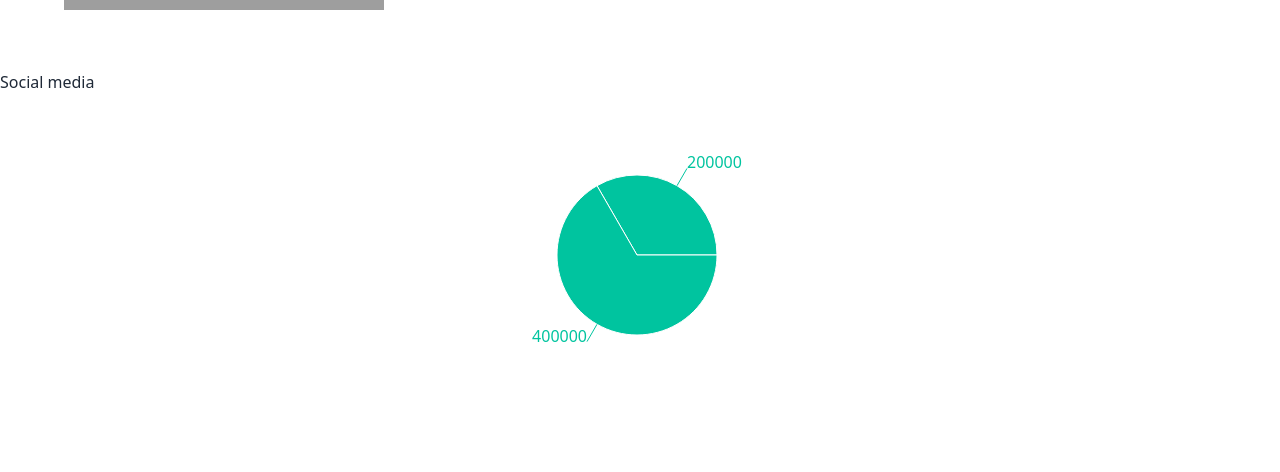
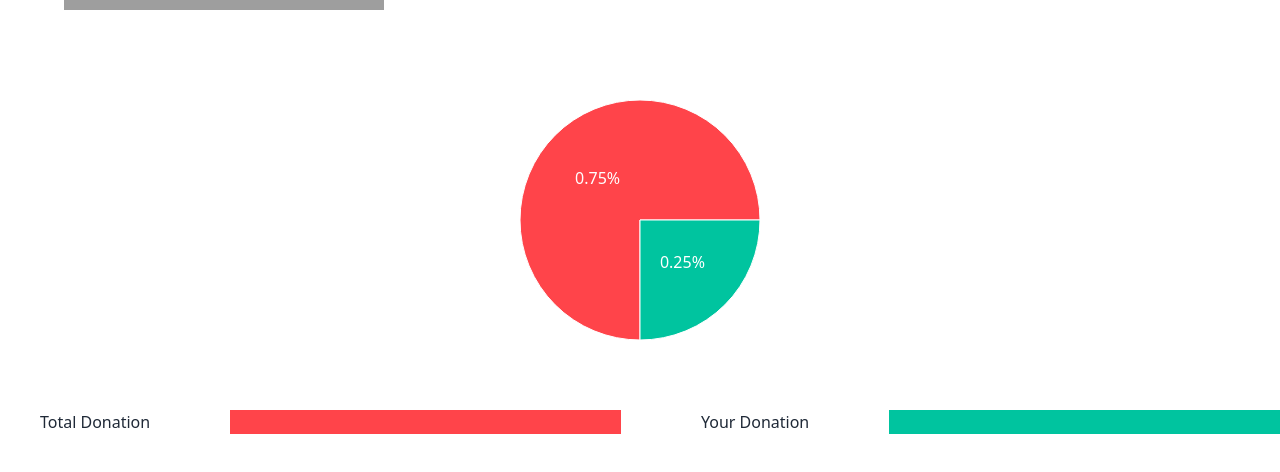
Before and after one commit to Neaz-mq/donation-website-assignment, a React (Vite) app: page /statistic in a window 1280 px wide. Shown: the part 250-722 px from the top of the page. Built offline with nearby package versions, Linux system fonts and the light colour scheme; grey boxes are pictures that could not be loaded.

Commit message:
piechart added succesfully with color

```diff
--- a/src/pages/Donates/DonatesCard.jsx
+++ b/src/pages/Donates/DonatesCard.jsx
@@ -8,8 +8,8 @@ const DonatesCard = ({donation}) => {
 
 
     return (
-      <div >
-        <div className="flex justify-center items-center h-[50vh]" >
+      <div>
+        <div className="flex flex-col  mt-40 lg:mt-0 justify-center items-center h-[50vh] " >
                        <div className="relative flex w-full max-w-[48rem] flex-row rounded-xl bg-white bg-clip-border text-gray-700 shadow-md" style={{backgroundColor:card_bg}}>
   <div className="relative m-0 w-2/5 shrink-0 overflow-hidden rounded-xl rounded-r-none bg-white bg-clip-border text-gray-700">
     <img
--- a/src/pages/Statistics/StatisticsChart.jsx
+++ b/src/pages/Statistics/StatisticsChart.jsx
@@ -1,35 +1,89 @@
-import { PieChart, Pie, Legend, Tooltip, ResponsiveContainer } from 'recharts';
+import React, { useState } from 'react';
+import { PieChart, Pie, Tooltip, Cell, ResponsiveContainer, Label } from 'recharts';
 
 const StatisticsChart = () => {
+  // Initial total donation and your donation values
+  const initialTotalDonation = 12; // Assuming the total donation is 12,000
+  const [totalDonation, setTotalDonation] = useState(initialTotalDonation);
+  const [yourDonation, setYourDonation] = useState(4); // Assuming you have donated 4,000
 
-    const data = [
-        {name: "facebook", value: 200000},
-        {name: "instagram", value: 400000},
+  // Calculate the total percentage and your percentage
+  const totalPercentage = (totalDonation / initialTotalDonation) * 100;
+  const yourPercentage = (yourDonation / initialTotalDonation) * 100;
 
-    ]
+  // Define colors for the total and your donation slices
+  const COLORS = ['#FF444A', '#00C49F'];
 
+  return (
+    <div>
 
-
-    return (
-        <div>
-           <h2>Social media</h2>
-           <PieChart width={800} height={400}>
+      <ResponsiveContainer width="100%" height={300}>
+        <PieChart>
           <Pie
             dataKey="value"
             isAnimationActive={false}
-            data={data}
-            cx="80%"
-            cy="40%"
-            outerRadius={80}
-            fill="#00C49F"
-
-            label
-          />
-
+            data={[
+              { name: "Total Donation", value: totalPercentage },
+              { name: "Your Donation", value: yourPercentage },
+            ]}
+            cx="50%"
+            cy="50%"
+            outerRadius={120}
+            labelLine={false}
+            label={({ cx, cy, midAngle, innerRadius, outerRadius, percent }) => {
+              const radius = innerRadius + (outerRadius - innerRadius) * 0.5;
+              const x = cx + radius * Math.cos(-midAngle * (Math.PI / 180));
+              const y = cy + radius * Math.sin(-midAngle * (Math.PI / 180));
+              return (
+                <text x={x} y={y} fill="white" textAnchor="middle" dominantBaseline="central">
+                  {`${percent.toFixed(2)}%`}
+                </text>
+              );
+            }}
+          >
+            {[
+              { name: "Total Donation", value: totalPercentage },
+              { name: "Your Donation", value: yourPercentage },
+            ].map((entry, index) => (
+              <Cell key={`cell-${index}`} fill={COLORS[index % COLORS.length]} />
+            ))}
+          </Pie>
           <Tooltip />
         </PieChart>
+      </ResponsiveContainer>
+      <div className="donation-bars flex gap-4 lg:gap-20 py-5">
+      <p className='lg:ml-10'>Total Donation</p>
+        <div className="donation-bar" style={{ backgroundColor: COLORS[0] }}>
+
+
         </div>
-    );
+        <p>Your Donation</p>
+        <div className="donation-bar" style={{ backgroundColor: COLORS[1] }}>
+
+
+        </div>
+      </div>
+      <div>
+        <button onClick={() => setYourDonation(yourDonation + 1000)}></button>
+        {/* Add more buttons or logic to update your donation */}
+      </div>
+      <style>
+        {`
+          .donation-bars {
+            display: flex;
+            justify-content: space-around;
+            margin-top: 20px;
+          }
+          .donation-bar {
+            flex: 1;
+            padding: 10px;
+            text-align: center;
+            color: white;
+          }
+        `}
+      </style>
+    </div>
+  );
 };
 
 export default StatisticsChart;
```
